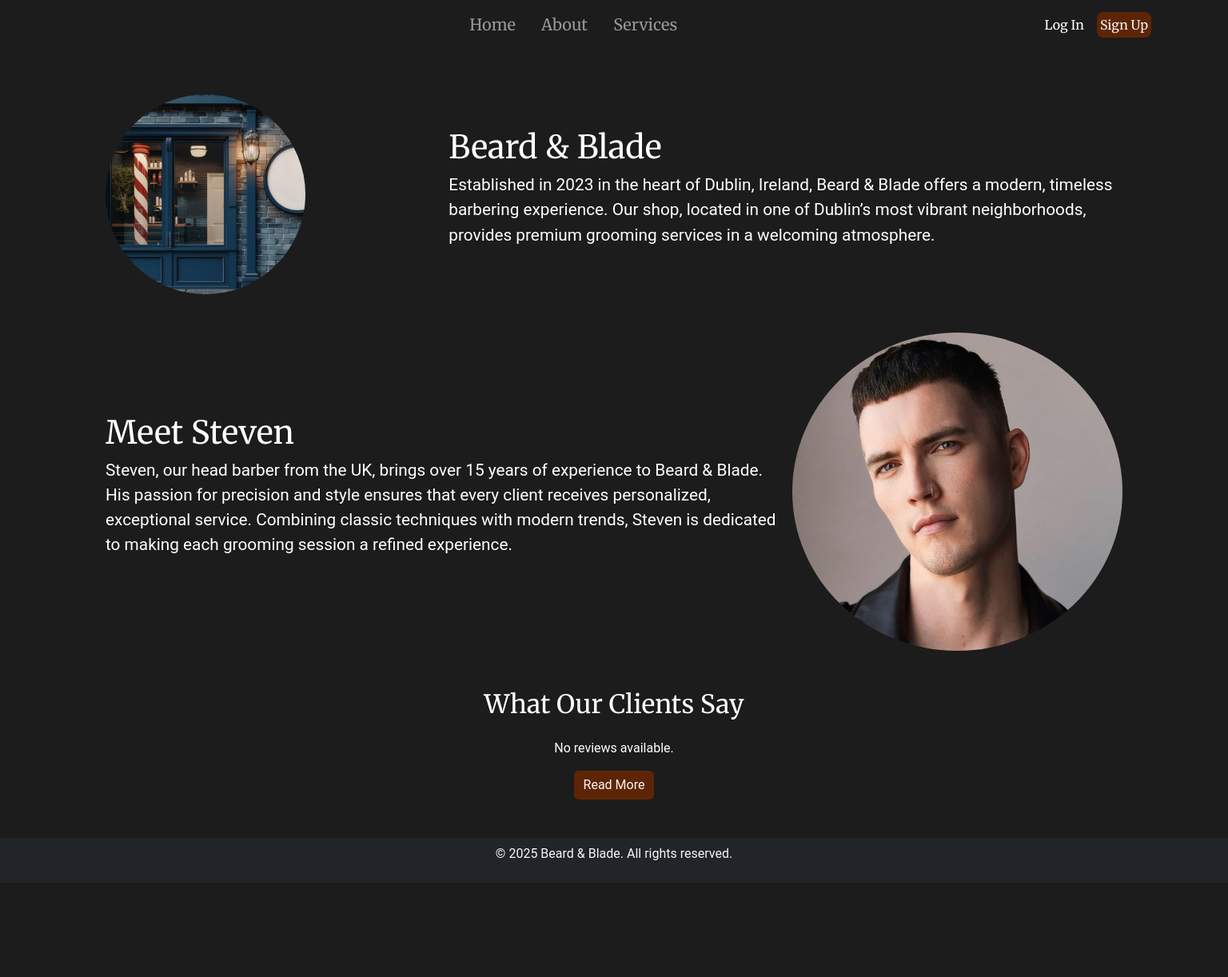
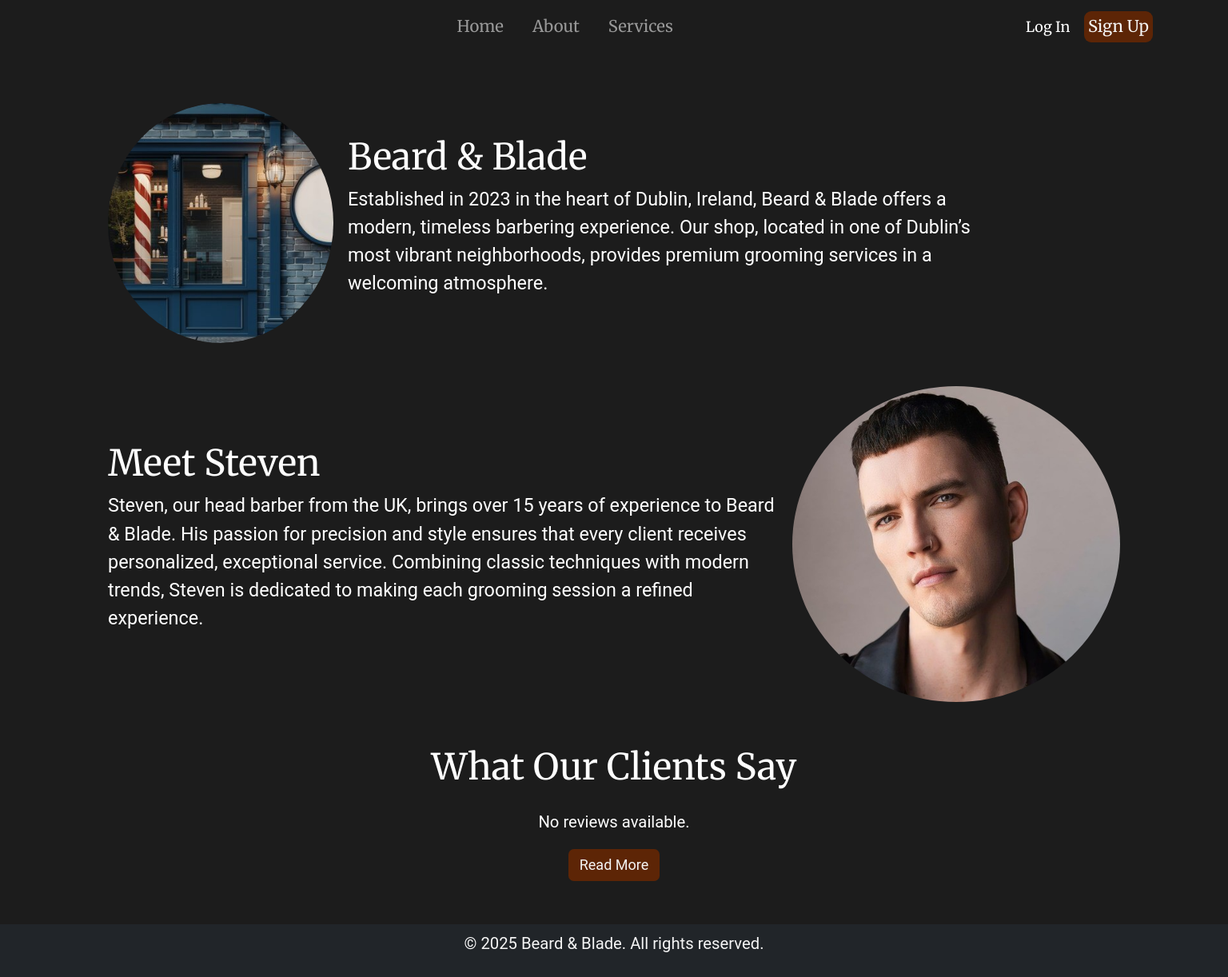
Before and after one commit to collinsevan/beard-blade, a Django app: page /about/ in a window 1536 px wide. Shown: the whole page at 80% size. Before the commit the page ends 1104 px from the top, so only its background shows below. Run offline with Django 4.2, Linux system fonts and the light colour scheme; data that the repository does not hold is empty; some libraries are stand-ins or nearby versions.

Commit message:
Update css and about page for high resolution optimisation

```diff
--- a/static/css/style.css
+++ b/static/css/style.css
@@ -108,12 +108,26 @@ footer {
     font-size: 1.25rem;
 }
 
-#about-establishment-img {
-    width: 250px !important;
-    height: 250px !important;
+.about-img-circle {
+    width: 250px;
+    height: 250px;
     object-fit: cover;
-    border-radius: 50% !important;
+    border-radius: 50%;
 }
+
+.about-img-circle-wrapper {
+    width: 100%;
+    max-width: 300px;
+    aspect-ratio: 1 / 1;
+    border-radius: 50%;
+    overflow: hidden;
+  }
+  .about-img-circle-wrapper img {
+    width: 100%;
+    height: 100%;
+    object-fit: cover;
+  }
+
 
 /* Logout Styling */
 #logout-page {
@@ -287,3 +301,41 @@ footer {
         backdrop-filter: blur(10px);
     }
 }
+
+@media (min-width: 1440px) {
+    /* Increase overall base font-size */
+    html {
+      font-size: 18px;
+    }
+
+    /* Headings */
+    h1 {
+      font-size: 3rem;
+    }
+    h2 {
+      font-size: 2.5rem;
+    }
+    h3 {
+      font-size: 2rem;
+    }
+    h4, h5, h6 {
+      font-size: 1.75rem;
+    }
+
+    /* Increase body text and form elements */
+    p, a, li, input, button, label {
+      font-size: 1.125rem;
+    }
+
+    /* Specifically scale up navigation text */
+    .navbar-nav .nav-link {
+      font-size: 1.125rem;
+    }
+
+    .about-img-circle {
+        max-width: 300px;
+        aspect-ratio: 1 / 1;
+        object-fit: cover;
+        border-radius: 50%;
+    }
+  }
--- a/templates/about.html
+++ b/templates/about.html
@@ -10,9 +10,9 @@
   <div class="container">
     <div class="row align-items-center g-3">
       <!-- Establishment Image Column -->
-      <div class="col-md-4">
-        <img id="about-establishment-img" src="{% static 'images/barber-building.jpg' %}" alt="Beard & Blade Building"
-          class="img-fluid about-img" />
+      <div class="col-md-4 about-img-circle-wrapper">
+        <img src="{% static 'images/barber-building.jpg' %}" alt="Beard & Blade Building"
+          class="img-fluid about-img-circle" />
       </div>
       <!-- Establishment Text Column -->
       <div class="col-md-8">
```
